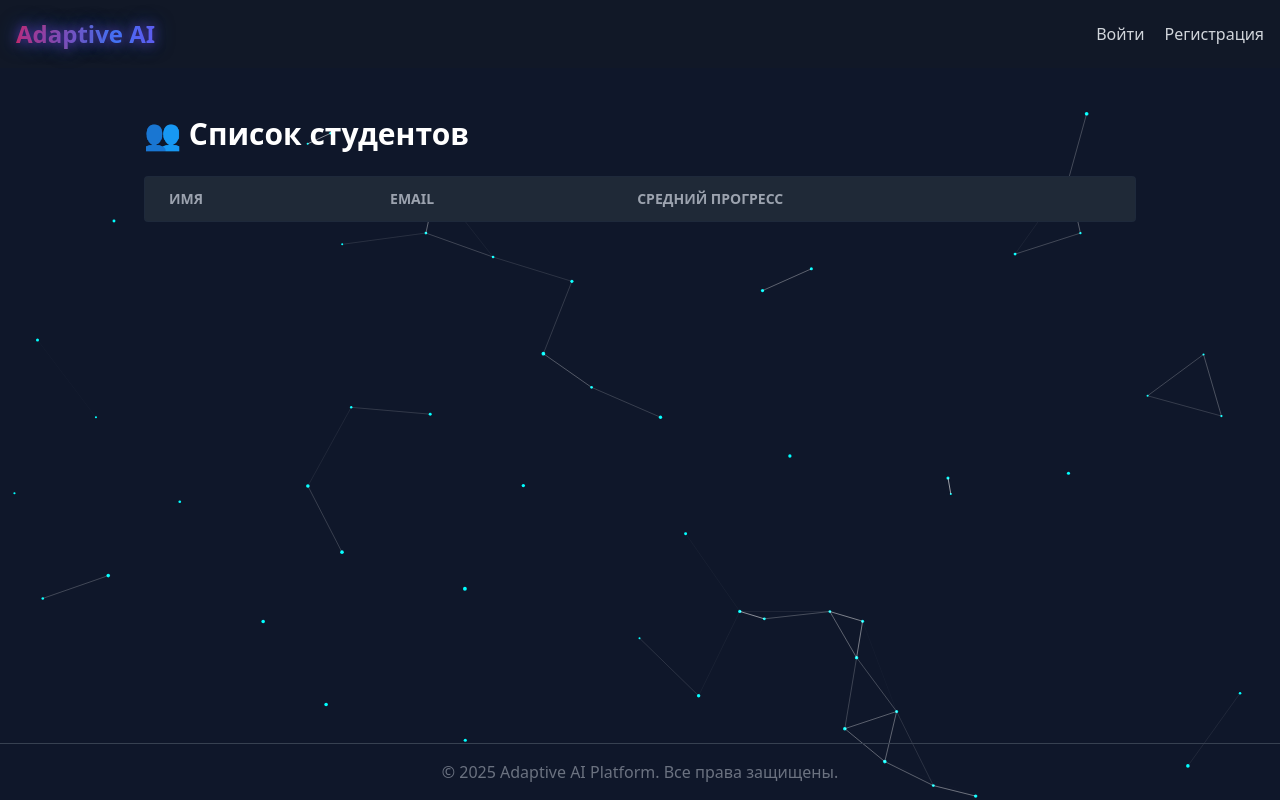
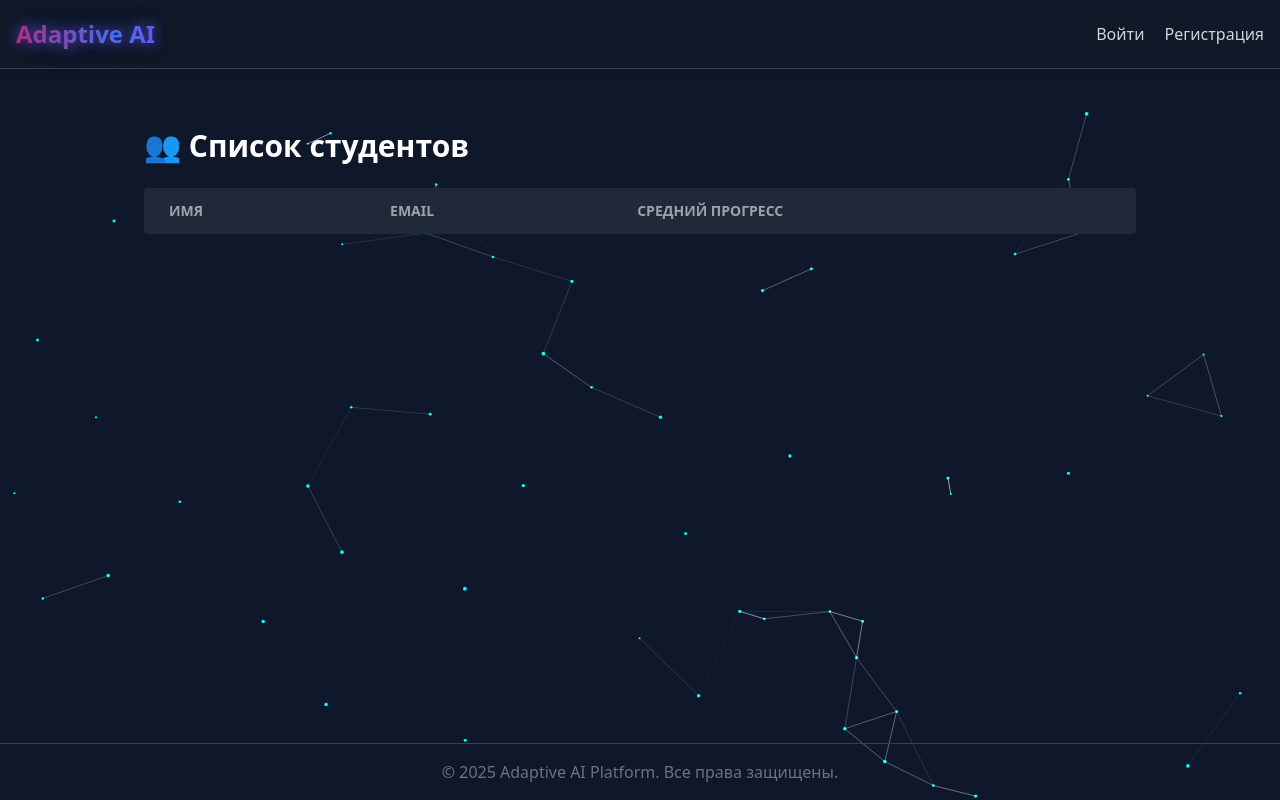
Before and after one commit to den1chis/ai_learning_clean, a Django app: template core/templates/core/admin_students.html in a window 1280 px wide. Run offline with Django 5.2, Linux system fonts and the light colour scheme; the template is opened without the code that fills it, so the values that code supplies are empty; parts of the project's set-up code (start-up, migrations or seed data) failed here and were passed over; some libraries are stand-ins or nearby versions.

Commit message:
fixed navbar

```diff
--- a/core/templates/core/base.html
+++ b/core/templates/core/base.html
@@ -50,18 +50,15 @@
 
   <canvas id="ai-canvas"></canvas>
 
-  <!-- Навбар (больше не фиксирован) -->
-  <nav class="bg-[#111827] p-4 flex justify-between items-center relative z-20">
-    <!-- Логотип -->
+  <!-- Фиксированный навбар -->
+  <nav class="bg-[#111827] p-4 flex justify-between items-center fixed top-0 left-0 w-full z-50 border-b border-gray-700 shadow-md">
     <a href="{% url 'home' %}" class="gradient-logo hover:glow transition duration-300">
       Adaptive AI
     </a>
 
-    <!-- Справа: меню -->
     {% if user.is_authenticated %}
-    <div id="user-menu" class="relative inline-block">
-        <!-- Триггер -->
-        <div class="flex items-center space-x-3 cursor-pointer">
+    <div id="user-menu" class="relative inline-block text-left">
+      <button id="user-toggle" type="button" class="flex items-center space-x-3 cursor-pointer focus:outline-none">
         {% if user.avatar %}
           <img src="{{ user.avatar.url }}" alt="avatar" class="w-8 h-8 rounded-full border border-indigo-500">
         {% else %}
@@ -70,29 +67,26 @@
           </div>
         {% endif %}
         <span class="text-white text-sm font-medium">{{ user.username }}</span>
-        </div>
-        <!-- Выпадающее меню -->
-        <div id="user-dropdown" class="hidden absolute right-0 top-full w-48 bg-[#1e293b] border border-gray-700 rounded-xl shadow-lg py-2 text-sm z-50">
+      </button>
+      <div id="user-dropdown" class="hidden absolute right-0 top-full mt-2 w-48 bg-[#1e293b] border border-gray-700 rounded-xl shadow-lg py-2 text-sm z-50">
         {% if user.role == 'admin' %}
           <a href="{% url 'admin_profile' %}" class="block px-4 py-2 text-white hover:bg-indigo-600">Профиль администратора</a>
         {% else %}
           <a href="{% url 'dashboard' %}" class="block px-4 py-2 text-white hover:bg-indigo-600">Личный кабинет</a>
         {% endif %}
         <a href="{% url 'profile_settings' %}" class="block px-4 py-2 text-white hover:bg-indigo-600">Настройки профиля</a>
-
         <a href="{% url 'logout' %}" class="block px-4 py-2 text-white hover:bg-indigo-600">Выйти</a>
       </div>
-
+    </div>
     {% else %}
     <div class="space-x-4">
-        <a href="{% url 'login' %}"    class="text-gray-300 hover:text-indigo-400">Войти</a>
+      <a href="{% url 'login' %}" class="text-gray-300 hover:text-indigo-400">Войти</a>
       <a href="{% url 'register' %}" class="text-gray-300 hover:text-indigo-400">Регистрация</a>
     </div>
     {% endif %}
   </nav>
 
-
-  <main class="flex-grow relative z-10">
+  <main class="flex-grow pt-[80px] relative z-10">
     {% block content %}{% endblock %}
   </main>
 
@@ -102,7 +96,6 @@
 
   {% block scripts %}
   <script>
-    // canvas animation
     document.addEventListener("DOMContentLoaded", () => {
       const canvas = document.getElementById("ai-canvas");
       const ctx = canvas.getContext("2d");
@@ -197,18 +190,19 @@
       animate();
     });
 
-    // dropdown
+    // dropdown по клику
     document.addEventListener("DOMContentLoaded", () => {
-      const toggle = document.getElementById('user-toggle');
-      const menu = document.getElementById('user-dropdown');
+      const toggle = document.getElementById("user-menu");
+      const dropdown = document.getElementById("user-dropdown");
 
-      toggle?.addEventListener("click", () => {
-        menu.classList.toggle('hidden');
+      toggle?.addEventListener("click", (e) => {
+        e.stopPropagation();
+        dropdown.classList.toggle("hidden");
       });
 
       document.addEventListener("click", (e) => {
-        if (!toggle.contains(e.target) && !menu.contains(e.target)) {
-          menu.classList.add('hidden');
+        if (!toggle.contains(e.target)) {
+          dropdown.classList.add("hidden");
         }
       });
     });
```
Lines whose indentation alone changed are shown as unchanged.
